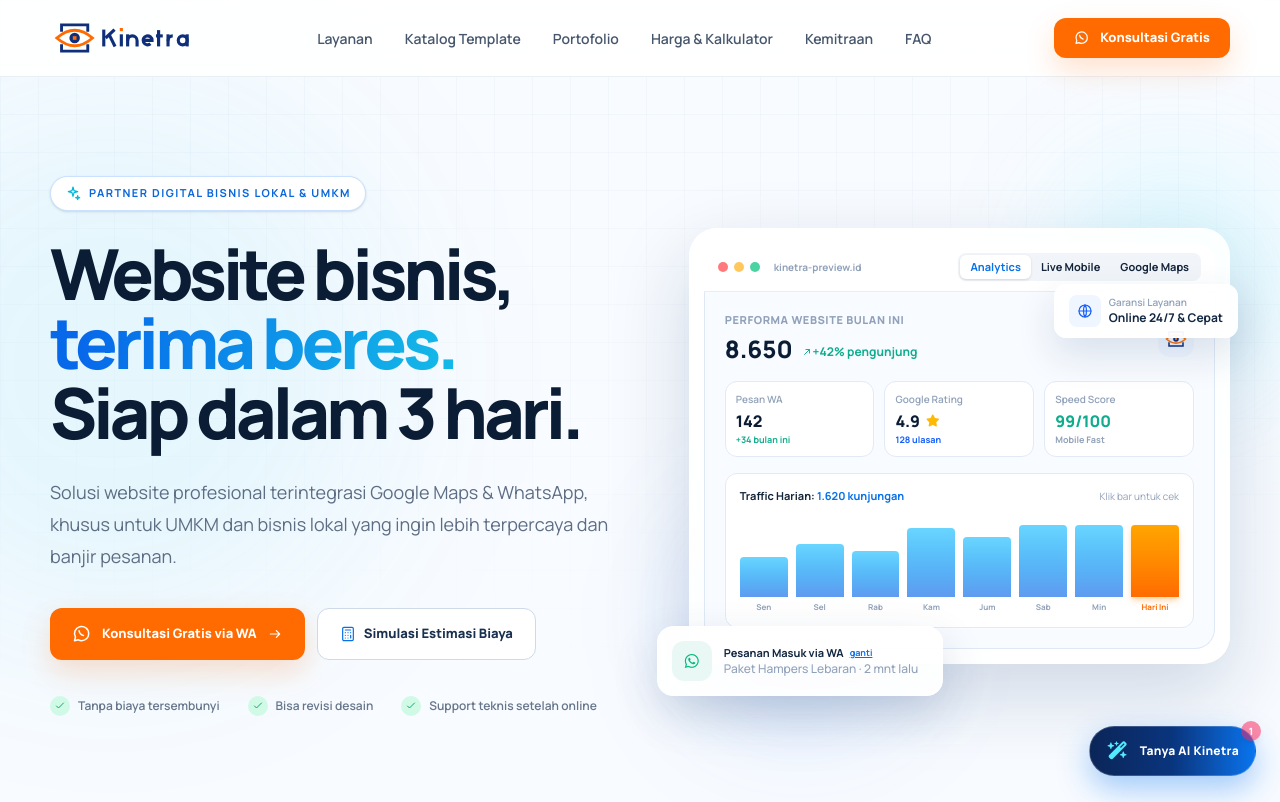
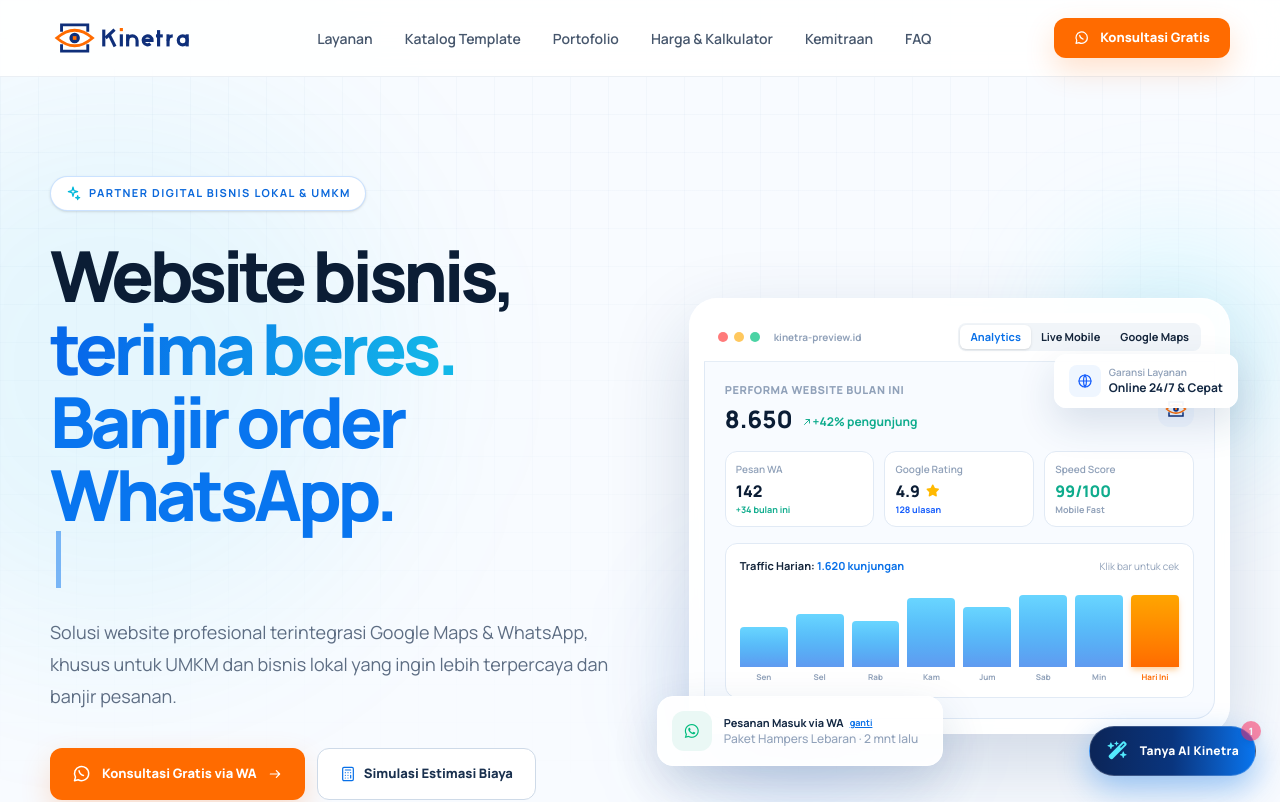
Before and after one commit to Septemberiano/kinetra, a React (Vite) app: page / in a window 1280 px wide. Shown: the top 802 px of the page. Built offline with nearby package versions, Linux system fonts and the light colour scheme.

Commit message:
edit hero

```diff
--- a/src/App.tsx
+++ b/src/App.tsx
@@ -1,4 +1,4 @@
-import { useState, type ReactNode } from "react";
+import { useState, useEffect, type ReactNode } from "react";
 import KinetraAIChat from "./KinetraAIChat";
 
 const WA_NUMBER = "6281234567890";
@@ -149,6 +149,65 @@ function Icon({ name, className = "size-5" }: { name: IconName; className?: stri
   );
 }
 
+const HERO_TYPING_PHRASES = [
+  "Siap dalam 3 hari.",
+  "Banjir order WhatsApp.",
+  "Muncul di Google Maps.",
+  "Desain mobile-first & cepat.",
+  "100% tanpa ribet koding.",
+  "Mulai Rp 149rb/bulan.",
+];
+
+function useTypewriter(
+  phrases: string[],
+  typingSpeed = 75,
+  deletingSpeed = 40,
+  pauseDuration = 2200,
+) {
+  const [phraseIndex, setPhraseIndex] = useState(0);
+  const [displayText, setDisplayText] = useState(phrases[0] || "");
+  const [isDeleting, setIsDeleting] = useState(false);
+
+  useEffect(() => {
+    let timer: ReturnType<typeof setTimeout>;
+    const currentPhrase = phrases[phraseIndex % phrases.length];
+
+    if (!isDeleting) {
+      if (displayText.length < currentPhrase.length) {
+        timer = setTimeout(() => {
+          setDisplayText(currentPhrase.slice(0, displayText.length + 1));
+        }, typingSpeed);
+      } else {
+        timer = setTimeout(() => {
+          setIsDeleting(true);
+        }, pauseDuration);
+      }
+    } else {
+      if (displayText.length > 0) {
+        timer = setTimeout(() => {
+          setDisplayText(currentPhrase.slice(0, displayText.length - 1));
+        }, deletingSpeed);
+      } else {
+        timer = setTimeout(() => {
+          setIsDeleting(false);
+          setPhraseIndex((prev) => (prev + 1) % phrases.length);
+        }, 250);
+      }
+    }
+
+    return () => clearTimeout(timer);
+  }, [displayText, isDeleting, phraseIndex, phrases, typingSpeed, deletingSpeed, pauseDuration]);
+
+  const nextPhrase = () => {
+    setIsDeleting(false);
+    const nextIdx = (phraseIndex + 1) % phrases.length;
+    setPhraseIndex(nextIdx);
+    setDisplayText(phrases[nextIdx]);
+  };
+
+  return { displayText, phraseIndex, nextPhrase };
+}
+
 const navLinks = [
   ["Layanan", "#layanan"],
   ["Katalog Template", "#template"],
@@ -906,6 +965,10 @@ const calcAddons: CalcAddonItem[] = [
 
 export default function App() {
   const [menuOpen, setMenuOpen] = useState(false);
+
+  // Typewriter Hero Animation
+  const { displayText: typedHeroText, nextPhrase: handleNextHeroPhrase } =
+    useTypewriter(HERO_TYPING_PHRASES);
 
   // Template Filter & Modal State
   const [activeCategory, setActiveCategory] = useState<string>("Semua");
@@ -1064,10 +1127,19 @@ export default function App() {
                 <Icon name="spark" className="size-4 text-cyan-500" />
                 Partner Digital Bisnis Lokal & UMKM
               </div>
-              <h1 className="mt-7 max-w-[720px] text-[clamp(2.7rem,5.5vw,5rem)] font-black leading-[.99] tracking-[-0.06em] text-[#0b1d35]">
+              <h1 className="mt-7 max-w-[760px] text-[clamp(2.7rem,5.5vw,5rem)] font-black leading-[1.04] tracking-[-0.06em] text-[#0b1d35]">
                 Website bisnis, <span className="text-gradient">terima beres.</span>
                 <br />
-                Siap dalam 3 hari.
+                <span
+                  onClick={handleNextHeroPhrase}
+                  title="Klik untuk ganti kata"
+                  className="inline-flex items-center min-h-[1.12em] flex-wrap text-[#0875ef] cursor-pointer group select-none"
+                >
+                  <span className="group-hover:opacity-90 transition-opacity">
+                    {typedHeroText}
+                  </span>
+                  <span className="inline-block w-[3px] sm:w-[5px] h-[0.8em] bg-[#0875ef] ml-1.5 animate-pulse align-middle" />
+                </span>
               </h1>
               <p className="mt-7 max-w-[610px] text-[17px] leading-8 text-[#5d6d83] sm:text-[18px]">
                 Solusi website profesional terintegrasi Google Maps & WhatsApp, khusus untuk UMKM
@@ -2065,7 +2137,7 @@ export default function App() {
             </p>
             <div className="mt-6 flex gap-2.5">
               {[
-                ["instagram", "Instagram", "https://instagram.com"],
+                ["instagram", "Instagram", "https://www.instagram.com/kinetra.labs/"],
                 ["linkedin", "LinkedIn", "https://linkedin.com"],
                 ["globe", "Website", "https://kinetra.id"],
               ].map(([icon, label, href]) => (
```
